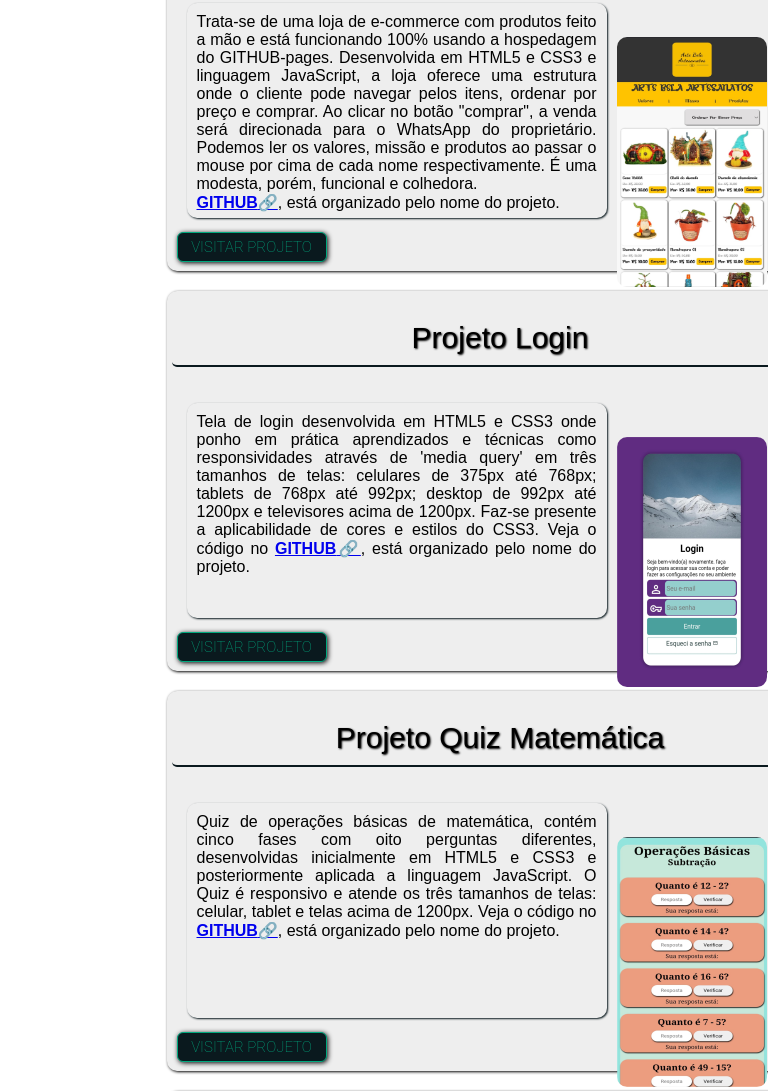
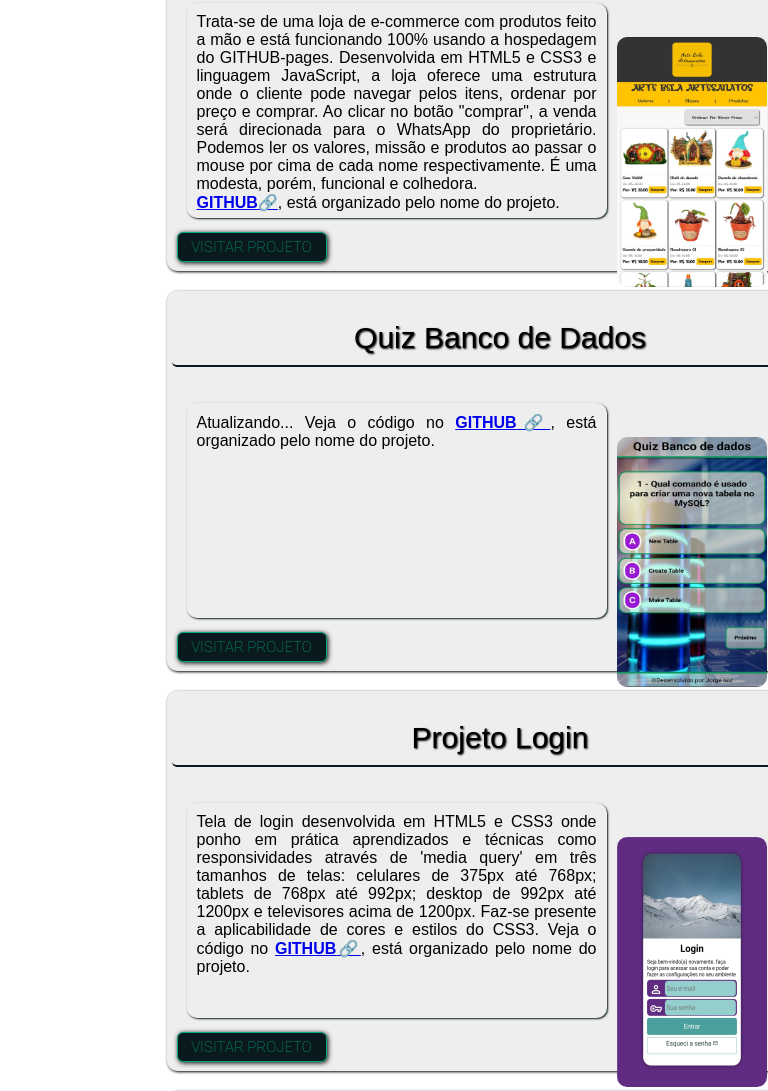
Before and after one commit to jhorgeluiz/portfolio, a plain HTML site: page projetos.html in a window 768 px wide. Shown: the part 1134-2225 px from the top of the page. Drawn offline with Linux system fonts and the light colour scheme.

Commit message:
atualização

```diff
--- a/estilo/estilos-projetos.css
+++ b/estilo/estilos-projetos.css
@@ -75,7 +75,7 @@
         top: 20px;
     }
 
-    .containerlogin,.containermat,.containerimc,.containercordel,.containerandroid,.containersociais,.containerrick,.containerarte-bela,.containersaude {
+    .containerlogin,.containermat,.containerimc,.containercordel,.containerandroid,.containersociais,.containerrick,.containerarte-bela,.containersaude,.containerBD{
         font-family: 'Impact';
         border-radius: 20px;
         position: relative;
@@ -83,7 +83,7 @@
         height: 500px;
         display: flex;
     }
-    .imglogin,.imgmat,.imgimc,.imgcordel,.imgandroid,.imgsociais,.imgrick,.imgarte-bela,.imgsaude {
+    .imglogin,.imgmat,.imgimc,.imgcordel,.imgandroid,.imgsociais,.imgrick,.imgarte-bela,.imgsaude,.imgBD {
         margin: 10px;
         border-radius: 10px;
         border-style: none;
@@ -92,7 +92,7 @@
         position: relative;
         top: 40px;
     }
-    p.textologin,.textomat,.textoimc,.textocordel,.textoandroid,.textosociais,.textorick,.textoarte-bela,.textosaude {
+    p.textologin,.textomat,.textoimc,.textocordel,.textoandroid,.textosociais,.textorick,.textoarte-bela,.textosaude,.textoBD {
         font-family: Arial, Helvetica, sans-serif;
         margin-left: 10px;
         text-align: start;
@@ -240,18 +240,18 @@
         top: 20px;
     }
 
-    .containerlogin,.containermat,.containerimc,.containercordel,.containerandroid,.containersociais,.containerrick,.containerarte-bela,.containersaude {
+    .containerlogin,.containermat,.containerimc,.containercordel,.containerandroid,.containersociais,.containerrick,.containerarte-bela,.containersaude,.containerBD {
         font-family: Arial, Helvetica, sans-serif;
         position: relative;
         top: 35px;
         height: 270px;
         display: flex;
     }
-    .imglogin,.imgmat,.imgimc,.imgcordel,.imgandroid,.imgsociais,.imgrick,.imgarte-bela,.imgsaude {
+    .imglogin,.imgmat,.imgimc,.imgcordel,.imgandroid,.imgsociais,.imgrick,.imgarte-bela,.imgsaude,.imgBD {
         margin: 10px;
         border-radius: 10px;
     }
-    p.textologin,.textomat,.textoimc,.textocordel,.textoandroid,.textosociais,.textorick,.textoarte-bela,.textosaude {
+    p.textologin,.textomat,.textoimc,.textocordel,.textoandroid,.textosociais,.textorick,.textoarte-bela,.textosaude,.textoBD {
         font-family: Arial, Helvetica, sans-serif;
         text-align: justify;
         box-shadow: 1px 1px 2px #0a191e;
@@ -402,20 +402,20 @@
         top: 20px;
     }
 
-    .containerlogin,.containermat,.containerimc,.containercordel,.containerandroid,.containersociais,.containerrick,.containerarte-bela,.containersaude {
+    .containerlogin,.containermat,.containerimc,.containercordel,.containerandroid,.containersociais,.containerrick,.containerarte-bela,.containersaude,.containerBD {
         position: relative;
         top: 50px;
         display: flex;
         align-items: center;
         justify-content: center;
     }
-    .imglogin,.imgmat,.imgimc,.imgcordel,.imgandroid,.imgsociais,.imgrick,.imgarte-bela,.imgsaude {
+    .imglogin,.imgmat,.imgimc,.imgcordel,.imgandroid,.imgsociais,.imgrick,.imgarte-bela,.imgsaude,.imgBD {
         margin: 10px;
         border-radius: 10px;
         width: 250px;
         height: 400px;
     }
-    p.textologin,.textomat,.textoimc,.textocordel,.textoandroid,.textosociais,.textorick,.textoarte-bela,.textosaude {
+    p.textologin,.textomat,.textoimc,.textocordel,.textoandroid,.textosociais,.textorick,.textoarte-bela,.textosaude,.textoBD {
         font-family: Arial, Helvetica, sans-serif;
         text-align: justify;
         font-size: 20px;
--- a/projetos.html
+++ b/projetos.html
@@ -48,6 +48,15 @@
                 <img class="imgarte-bela" src="imagens/loja-arte-bela.jpeg" alt="">
             </div>
             <a href="https://jhorgeluiz.github.io/Loja-Arte-Bela-Artesanatos/"><button class="botao">Visitar Projeto</button></a>
+        </section>
+
+        <section>
+            <p class="tituloprojeto">Quiz Banco de Dados</p>
+            <div class="containerBD">
+                <p class="textoBD">Atualizando... Veja o código no <a href="https://github.com/jhorgeluiz"><strong>GITHUB</strong>&#x1F517;</a>, está organizado pelo nome do projeto.</p>
+                <img class="imgBD" src="imagens/Quiz-banco-dados.jpeg" alt="">
+            </div>
+            <a href="https://jhorgeluiz.github.io/Quiz-Banco-de-dados/"><button class="botao">Visitar Projeto</button></a>
         </section>
 
 
```
Also changed, not shown: imagens/Quiz-banco-dados.jpeg (added).
